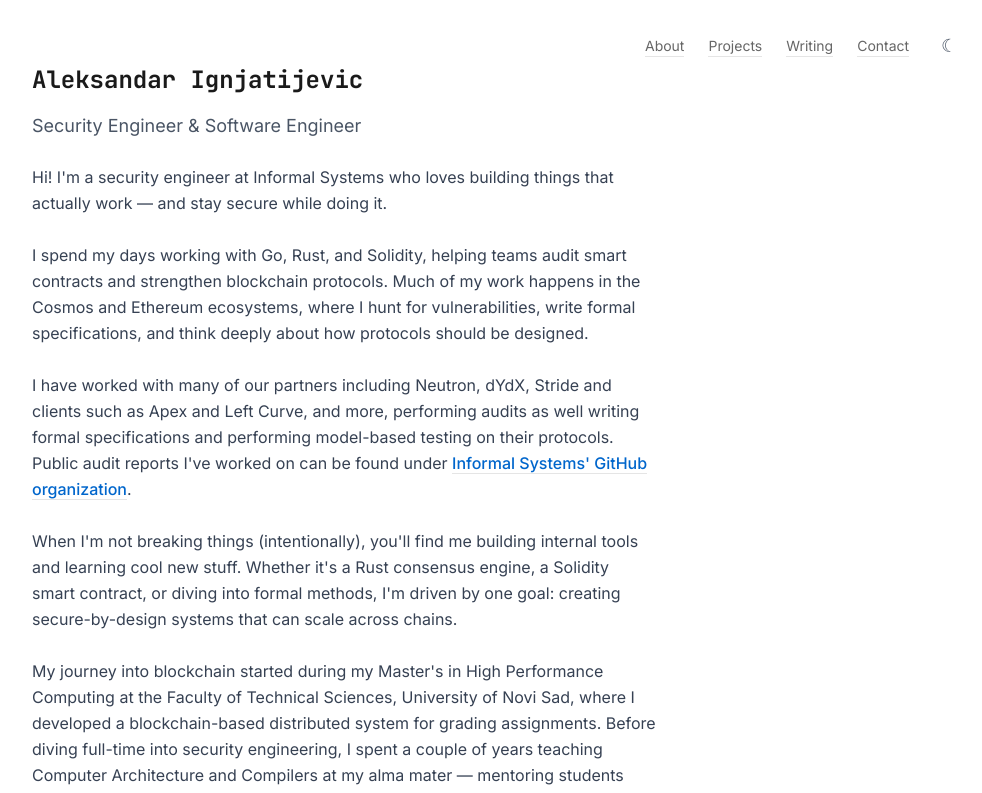
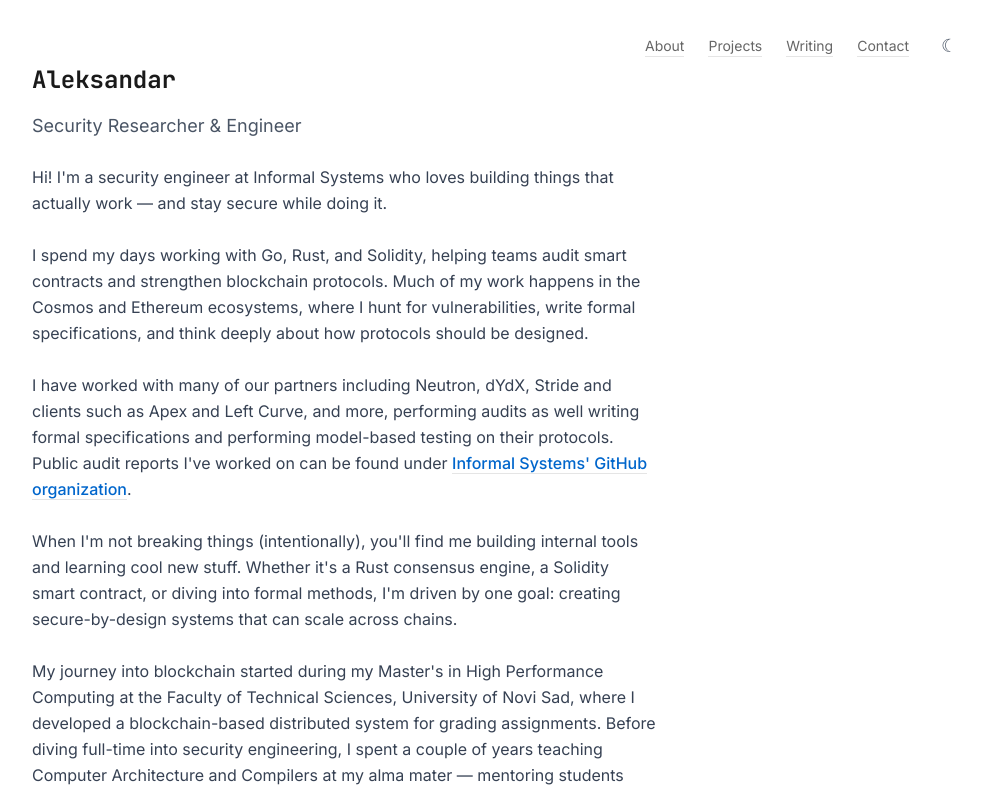
Before and after one commit to oakenknight/oakenknight.github.io, a Next.js app: page / in a window 1280 px wide. Shown: the top 793 px of the page, without its empty margins (296-1278 px from the left). Built offline with nearby package versions, Linux system fonts and the light colour scheme.

Commit message:
Update page.js

```diff
--- a/src/app/page.js
+++ b/src/app/page.js
@@ -40,9 +40,9 @@
         {/* Header */}
         <section id="about" className="mb-16">
         <header className="mb-16">
-          <h1 className="text-2xl font-bold mono mb-4">Aleksandar Ignjatijevic</h1>
+          <h1 className="text-2xl font-bold mono mb-4">Aleksandar</h1>
           <p className="text-lg text-gray-600 mb-6">
-            Security Engineer & Software Engineer
+            Security Researcher & Engineer
           </p>
           <p className="text-gray-700 leading-relaxed mb-8">
             Hi! I'm a security engineer at Informal Systems who loves building things that actually work — and stay secure while doing it.
```
